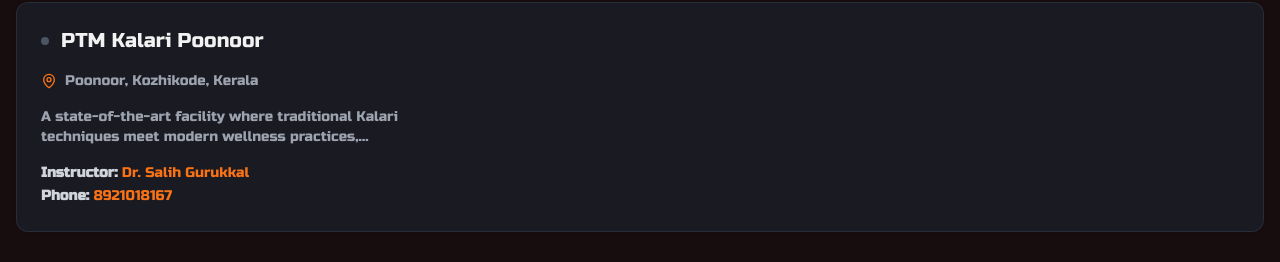
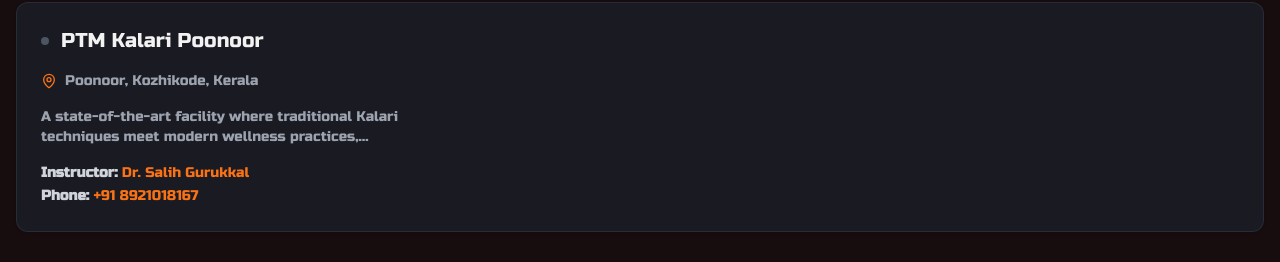
Before and after one commit to sinanptm/ptm, a Next.js app: page /contact in a window 1280 px wide. Shown: the part 1930-2192 px from the top of the page. Built offline with nearby package versions, Linux system fonts and the light colour scheme.

Commit message:
+91 added for number

```diff
--- a/constants/index.tsx
+++ b/constants/index.tsx
@@ -168,7 +168,7 @@ export const centers: Center[] = [
     mapUrl: 'https://maps.app.goo.gl/prqusiDTWbMmp2MT7',
     embedUrl: "https://www.google.com/maps/embed?pb=!1m18!1m12!1m3!1d7821.242870869617!2d75.89837191427925!3d11.43499910483884!2m3!1f0!2f0!3f0!3m2!1i1024!2i768!4f13.1!3m3!1m2!1s0x3ba668a13022f997%3A0xacfe4f6358b83a41!2sPoonoor%2C%20Kerala%20673574!5e0!3m2!1sen!2sin!4v1737443240227!5m2!1sen!2sin",
     instructor: "Dr. Salih",
-    phone: "8921018167"
+    phone: "+91 8921018167"
   },
   {
     name: 'PTM Kalari Perambra',
```
